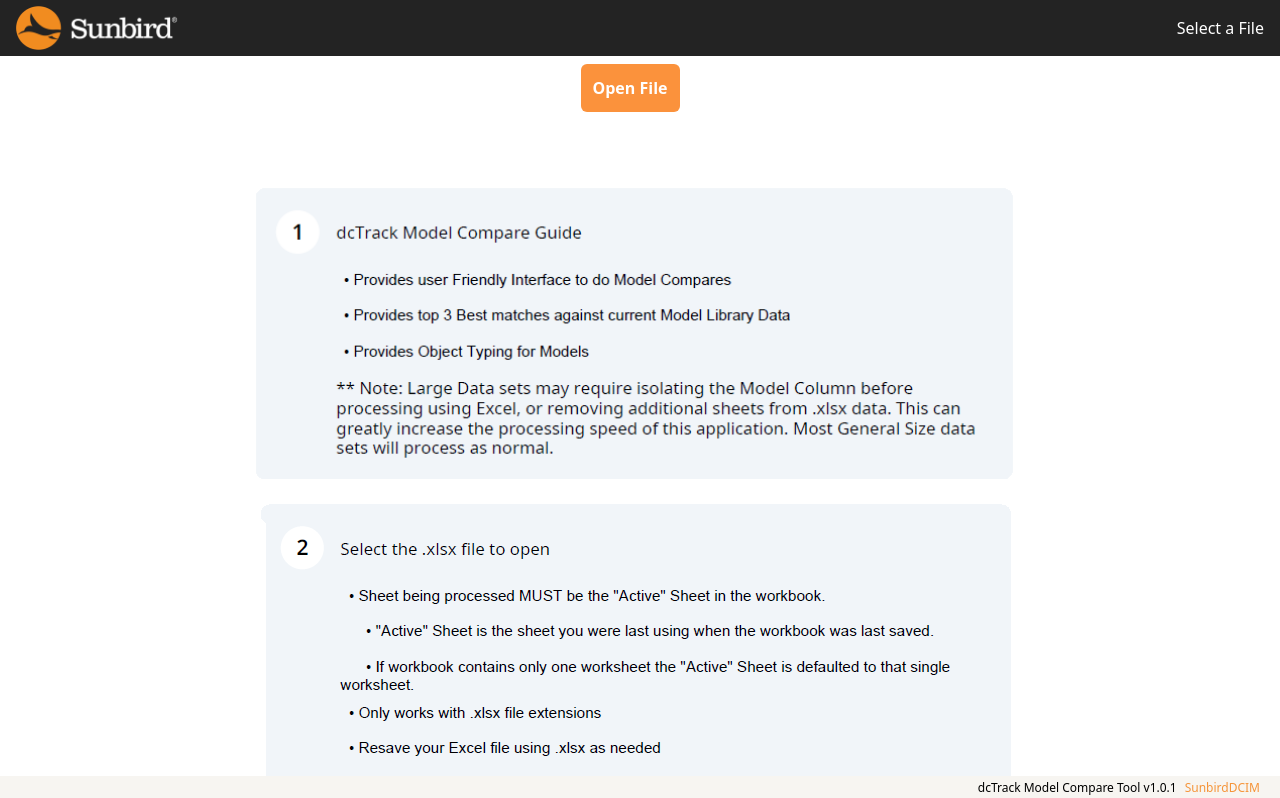
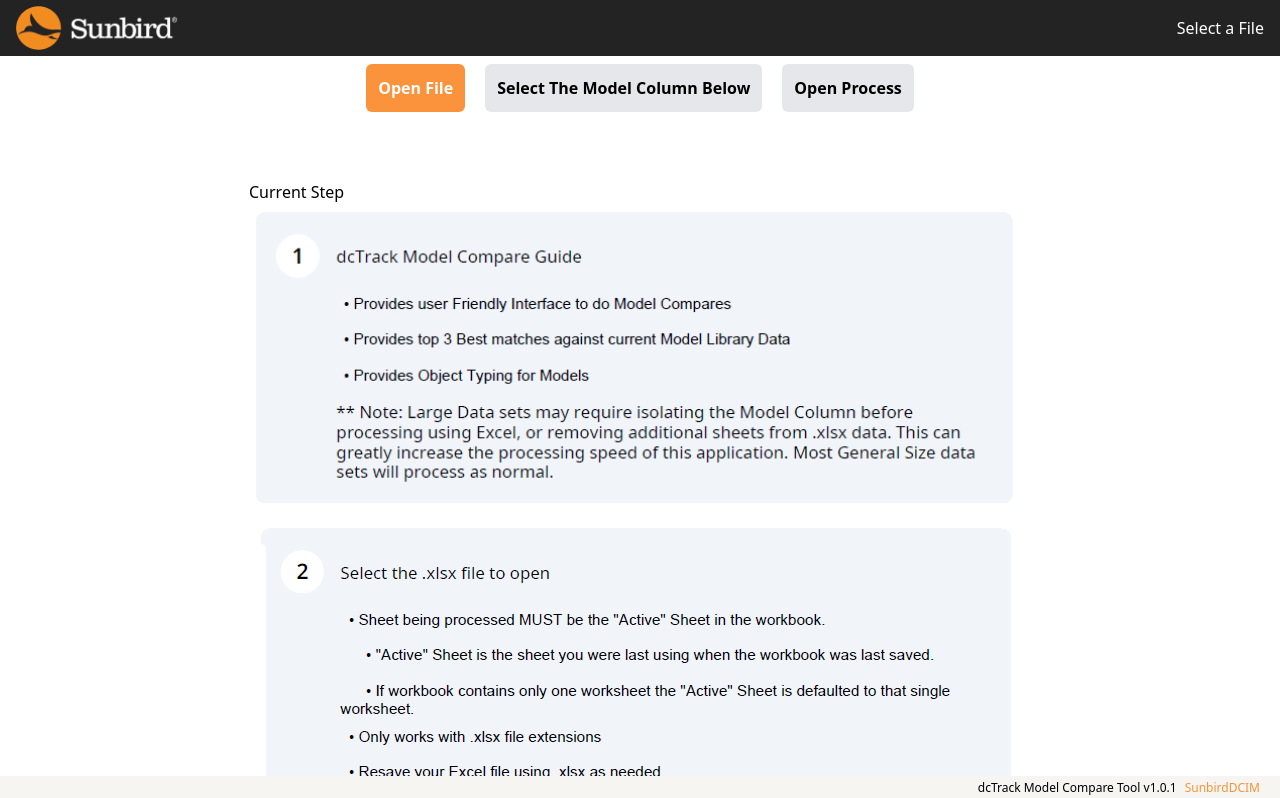
Before and after one commit to TravisAlanH/ModelCompareDCT, a React (Vite) app: page / in a window 1280 px wide. Shown: the top 798 px of the page. Built offline with nearby package versions, Linux system fonts and the light colour scheme.

Commit message:
Cleaned up Headers in order to show current and future steps

```diff
--- a/Store/Store.js
+++ b/Store/Store.js
@@ -42,7 +42,24 @@
   newData: {},
   CompareColumn: "",
   FileName: "",
+  CurrentStep: 0,
 };
+
+export const CurrentStepStore = create(
+  devtools((set) => ({
+    data: initState,
+    setCurrentStep: (Step) => {
+      set((state) => ({
+        data: { ...state.data, CurrentStep: Step },
+      }));
+    },
+    removeCurrentStep: () => {
+      set((state) => ({
+        data: { ...state.data, CurrentStep: 0 },
+      }));
+    },
+  }))
+);
 
 export const FileNameStore = create(
   devtools((set) => ({
--- a/src/App.jsx
+++ b/src/App.jsx
@@ -11,8 +11,10 @@
 import SOPButton from "./Comp/Buttons/SOPButton";
 import SOPModal from "./Comp/Modal/SOPModal";
 import Footer from "./Comp/Footer/Footer";
+import { CurrentStepStore } from "../Store/Store";
 
 function App() {
+  const setCurrentStep = CurrentStepStore((state) => state.setCurrentStep);
   const fileName = FileNameStore((state) => state.data.FileName);
   const SelectedColumn = CompareColumnStore((state) => state.data.CompareColumn);
 
@@ -55,26 +57,32 @@
         <div className="flex flex-row justify-center gap-5 py-2">
           <ExcelInputOrigin />
           <div className="flex flex-row gap-5 justify-center">
-            {fileName !== "" ? (
-              <div className={`px-3 flex flex-row items-center rounded-md font-bold ${SelectedColumn == "" ? "bg-orange-400 text-white" : "bg-gray-200"}`}>
+            {/* {fileName !== "" ? ( */}
+            <div
+              className={`px-3 flex flex-row items-center rounded-md font-bold ${
+                fileName == "" ? "bg-gray-200" : SelectedColumn != "" ? "bg-gray-200" : "bg-orange-400 text-white"
+              }`}
+            >
               <p>Select The Model Column Below</p>
             </div>
-            ) : null}
+            {/* ) : null} */}
             <div>
-              {SelectedColumn !== "" ? (
+              {/* {SelectedColumn !== "" ? ( */}
               <button
-                  className="bg-orange-400 px-3 flex flex-row items-center text-white rounded-md font-bold h-full"
+                className={`px-3 h-[3rem] flex flex-row items-center rounded-md font-bold ${SelectedColumn != "" ? "bg-orange-400 text-white" : "bg-gray-200"}`}
+                disabled={SelectedColumn == "" ? true : false}
                 onClick={() => {
+                  setCurrentStep(4);
                   document.getElementById("ProcessModal").style.display = "block";
                 }}
               >
                 Open Process
               </button>
-              ) : null}
+              {/* ) : null} */}
             </div>
           </div>
         </div>
-        <div className="px-5">
+        <div className="px-5 flex flex-row justify-center">
           <Table />
         </div>
         {fileName == "" ? (
--- a/src/Comp/Inputs/ExcelInputOrigin.jsx
+++ b/src/Comp/Inputs/ExcelInputOrigin.jsx
@@ -4,6 +4,7 @@
 import { FileNameStore } from "../../../Store/Store";
 import LoadingSpinner from "../LoadingSpinner/Spinner";
 import { CompareColumnStore } from "../../../Store/Store";
+import { CurrentStepStore } from "../../../Store/Store";
 
 export default function ExcelInputOrigin() {
   const setOriginData = originDataStore((state) => state.setOriginData);
@@ -13,6 +14,7 @@
   const removeFileName = FileNameStore((state) => state.removeFileName);
   const [loading, setLoading] = React.useState(false);
   const removeCompareColumn = CompareColumnStore((state) => state.resetCompareColumn);
+  const setCurrentStep = CurrentStepStore((state) => state.setCurrentStep);
 
   //const originData = originDataStore((state) => state.data.originData);
 
@@ -52,6 +54,7 @@
           <button
             className=""
             onClick={() => {
+              setCurrentStep(1);
               removeOriginData();
               removeFileName();
               removeCompareColumn();
@@ -65,8 +68,10 @@
       <div>
         <button
           onClick={() => {
+            setCurrentStep(2);
             document.getElementById("OriginInput").click();
           }}
+          disabled={fileName != "" ? true : false}
           className={` px-3 flex flex-row items-center rounded-md font-bold h-full ${fileName == "" ? "bg-orange-400 text-white" : "bg-gray-200"}`}
         >
           Open File
--- a/src/Comp/Table/Table.jsx
+++ b/src/Comp/Table/Table.jsx
@@ -1,5 +1,6 @@
 import React from "react";
 import { originDataStore, CompareColumnStore } from "../../../Store/Store";
+import { CurrentStepStore } from "../../../Store/Store";
 
 export default function Table() {
   const data = originDataStore((state) => state.data.originData);
@@ -8,6 +9,7 @@
   const removeCompareColumn = CompareColumnStore((state) => state.resetCompareColumn);
   const rows = Array.from(new Set(Object.keys(data).map((key) => key.match(/\d+/)[0])));
   const columns = Array.from(new Set(Object.keys(data).map((key) => key.match(/[A-Z]+/)[0])));
+  const setCurrentStep = CurrentStepStore((state) => state.setCurrentStep);
 
   console.log(compareColumn);
 
@@ -21,8 +23,10 @@
                 className="w-full h-full bg-orange-400 rounded-md"
                 onClick={() => {
                   if (compareColumn === col) {
+                    setCurrentStep(2);
                     removeCompareColumn();
                   } else {
+                    setCurrentStep(3);
                     setCompareColumn(col);
                   }
                 }}
--- a/src/SOP/SOP.jsx
+++ b/src/SOP/SOP.jsx
@@ -5,16 +5,24 @@
 import Step4 from "../SOP/Step4.png";
 import Step5 from "../SOP/Step5.png";
 import Step6 from "../SOP/Step6.png";
+import { CurrentStepStore } from "../../Store/Store";
 
 export default function SOP() {
+  const Step = CurrentStepStore((state) => state.data.CurrentStep);
+
   return (
     <div className="flex flex-col">
+      {Step == 0 ? StepMarker() : null}
       <img src={Step1} />
-      <img src={Step2} />
-      <img src={Step3} />
-      <img src={Step4} />
-      <img src={Step5} />
-      <img src={Step6} />
+      {Step == 1 ? StepMarker() : null} <img src={Step2} />
+      {Step == 2 ? StepMarker() : null} <img src={Step3} />
+      {Step == 3 ? StepMarker() : null} <img src={Step4} />
+      {Step == 4 ? StepMarker() : null} <img src={Step5} />
+      {Step == 5 ? StepMarker() : null} <img src={Step6} />
     </div>
   );
+
+  function StepMarker() {
+    return <p>Current Step</p>;
+  }
 }
```
Lines whose indentation alone changed are shown as unchanged.
